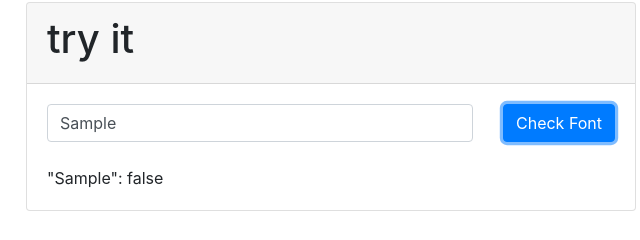
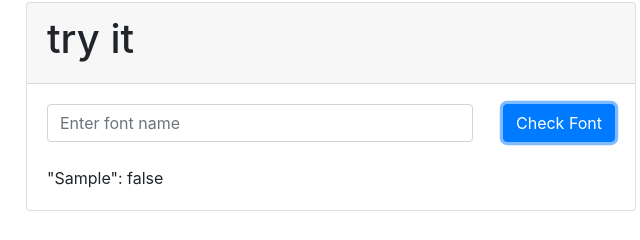
Before and after one commit to rwoodr/fontcheck, a plain HTML site: page index.html in a window 1280 px wide. Both pictures are taken after typing "Sample" into the empty fields and a click on the button "Check Font". Shown: the part 150-390 px from the top of the page, 629-1269 px from the left. Drawn offline with nearby package versions, Linux system fonts and the light colour scheme.

Commit message:
Make small edits to readme and demo page

```diff
--- a/index.html
+++ b/index.html
@@ -71,6 +71,7 @@
             $('#checkFontBtn').click(event => {
                 $('#checkResults').prepend('"' +
                     $('#fontInput').val() + '": ' + fontCheck($('#fontInput').val()) + '<br>');
+                $('#fontInput').val('');
             });
 
             $("#checkForm").submit(event => false);
```
Also changed, not shown: README.md.
